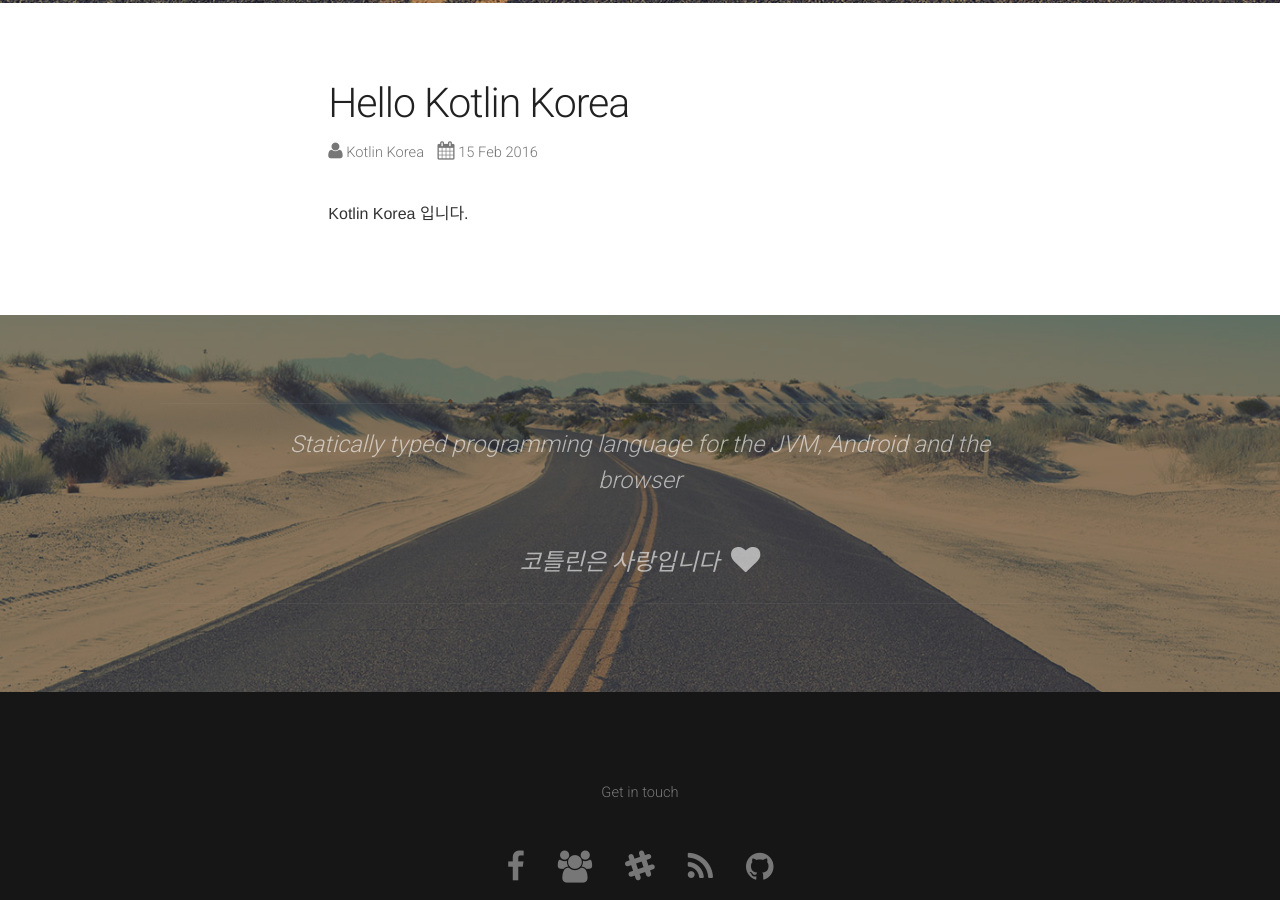
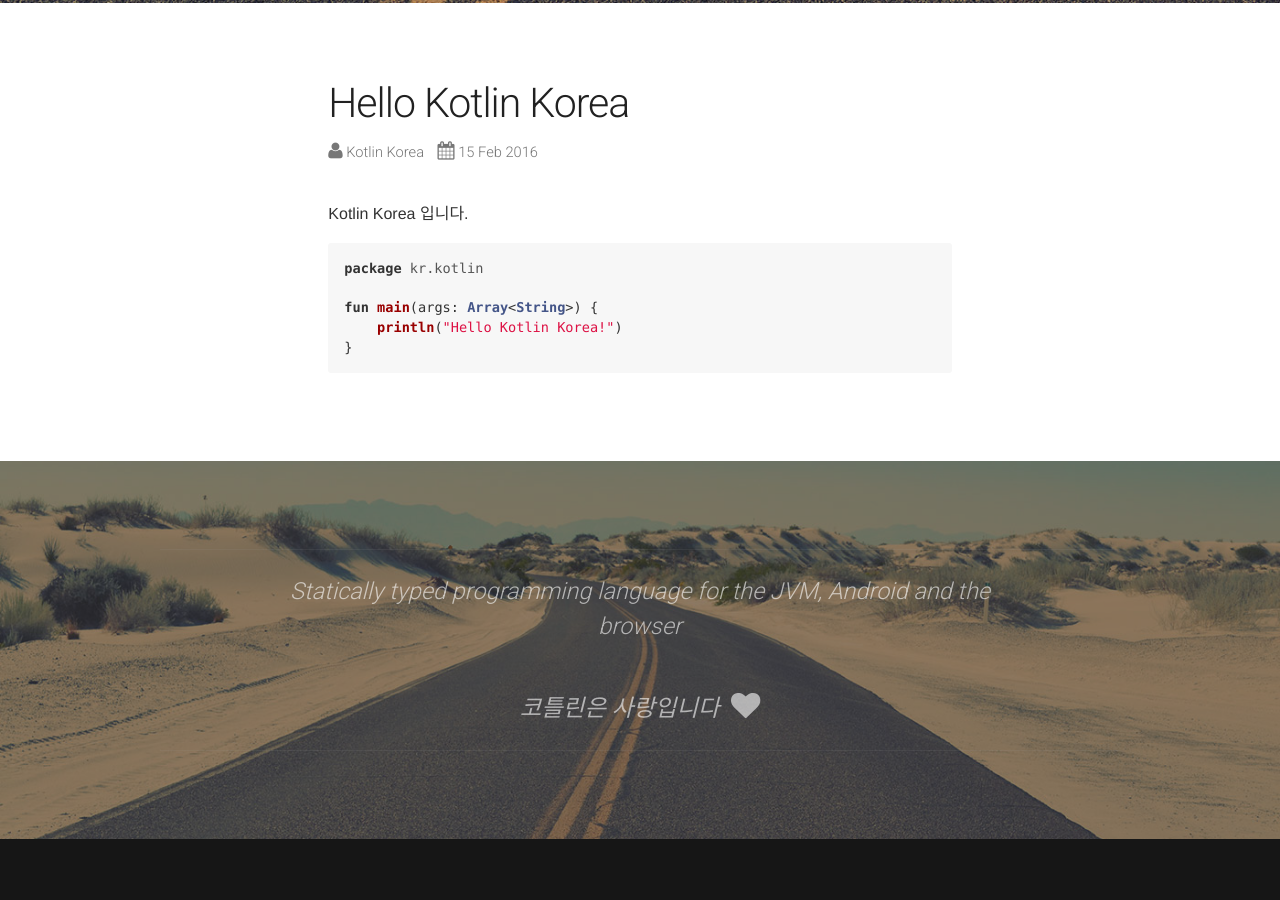
Before and after one commit to kotlinkr/kotlinkr.github.io, a Jekyll site: the page built from _posts/2016-02-16-hello-kotlin-korea.md, in a window 1280 px wide and 900 px high, scrolled down 375 px. Built offline with Jekyll 4.4.1, drawn with Linux system fonts in a browser that asks for light colours; nearby versions of some CDN libraries.

Commit message:
add codeblog for test on ghpages

```diff
--- a/_posts/2016-02-16-hello-kotlin-korea.md
+++ b/_posts/2016-02-16-hello-kotlin-korea.md
@@ -6,3 +6,11 @@ description: "Hello Kotlin Korea :)"
 ---
 
 Kotlin Korea 입니다.
+
+{% highlight kotlin %}
+package kr.kotlin
+
+fun main(args: Array<String>) {
+    println("Hello Kotlin Korea!")
+}
+{% endhighlight %}
```
